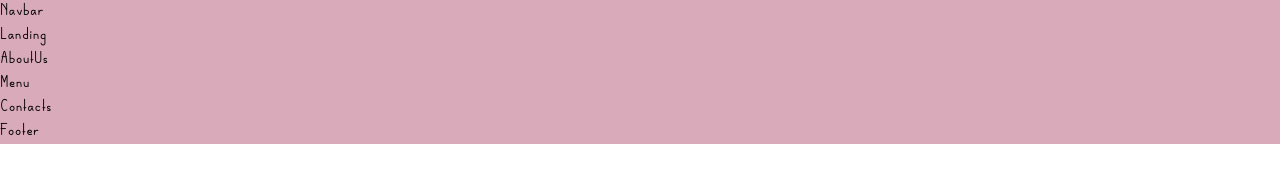
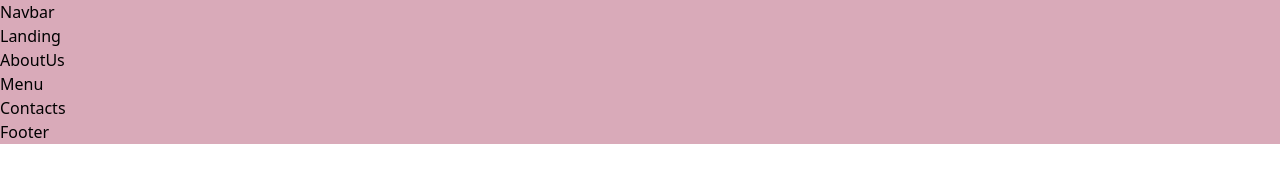
Before and after one commit to Rali-28/the_brewster, a React (Vite) app: page / in a window 1280 px wide. Shown: the top 194 px of the page. Built offline with nearby package versions, Linux system fonts and the light colour scheme.

Commit message:
Added new font
Fredericka the Great font for the menu

```diff
--- a/src/App.jsx
+++ b/src/App.jsx
@@ -4,7 +4,7 @@ import { AboutUs, Contacts, Footer, Landing, Menu, Navbar } from './components'
 const App = () => (
 
   /* Main Div Container */
-  <div className='bg-primary font-coffee'>
+  <div className='bg-primary'>
 
     {/* Navbar */}
     <div>
--- a/src/index.css
+++ b/src/index.css
@@ -6,3 +6,8 @@
   font-family: Coffee;
   src: url("./assets/font/CoffeeLatte.ttf") format('truetype');
 }
+
+@font-face {
+  font-family: cof_menu;
+  src: url("./assets/font/FrederickatheGreat-Regular.ttf") format('truetype');
+}
--- a/tailwind.config.cjs
+++ b/tailwind.config.cjs
@@ -13,6 +13,7 @@ module.exports = {
     },
     fontFamily: {
       coffee: "Coffee",
+      menu: "cof_menu",
     }
   },
   plugins: [],
```
Also changed, not shown: src/assets/font/FrederickatheGreat-Regular.ttf (added).
